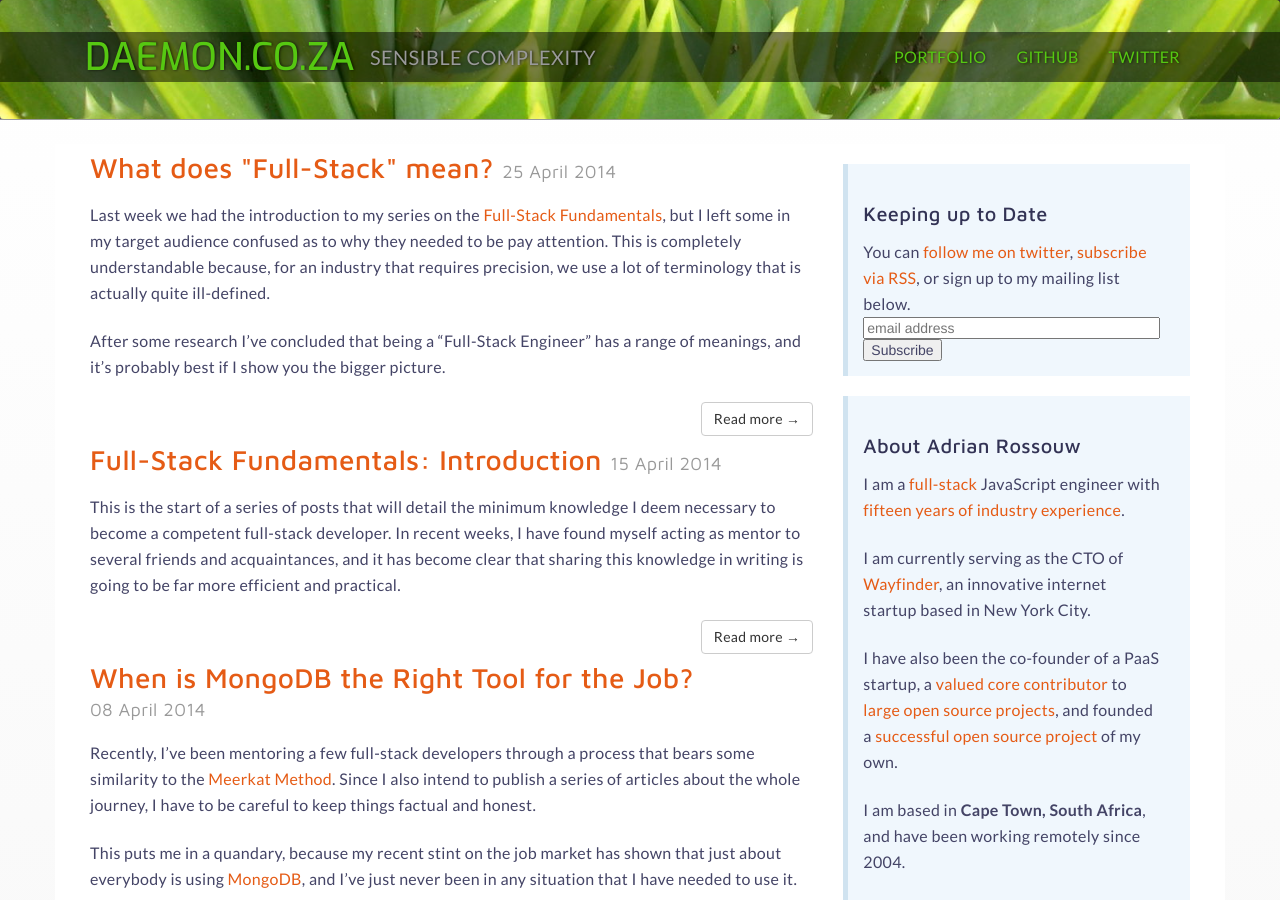
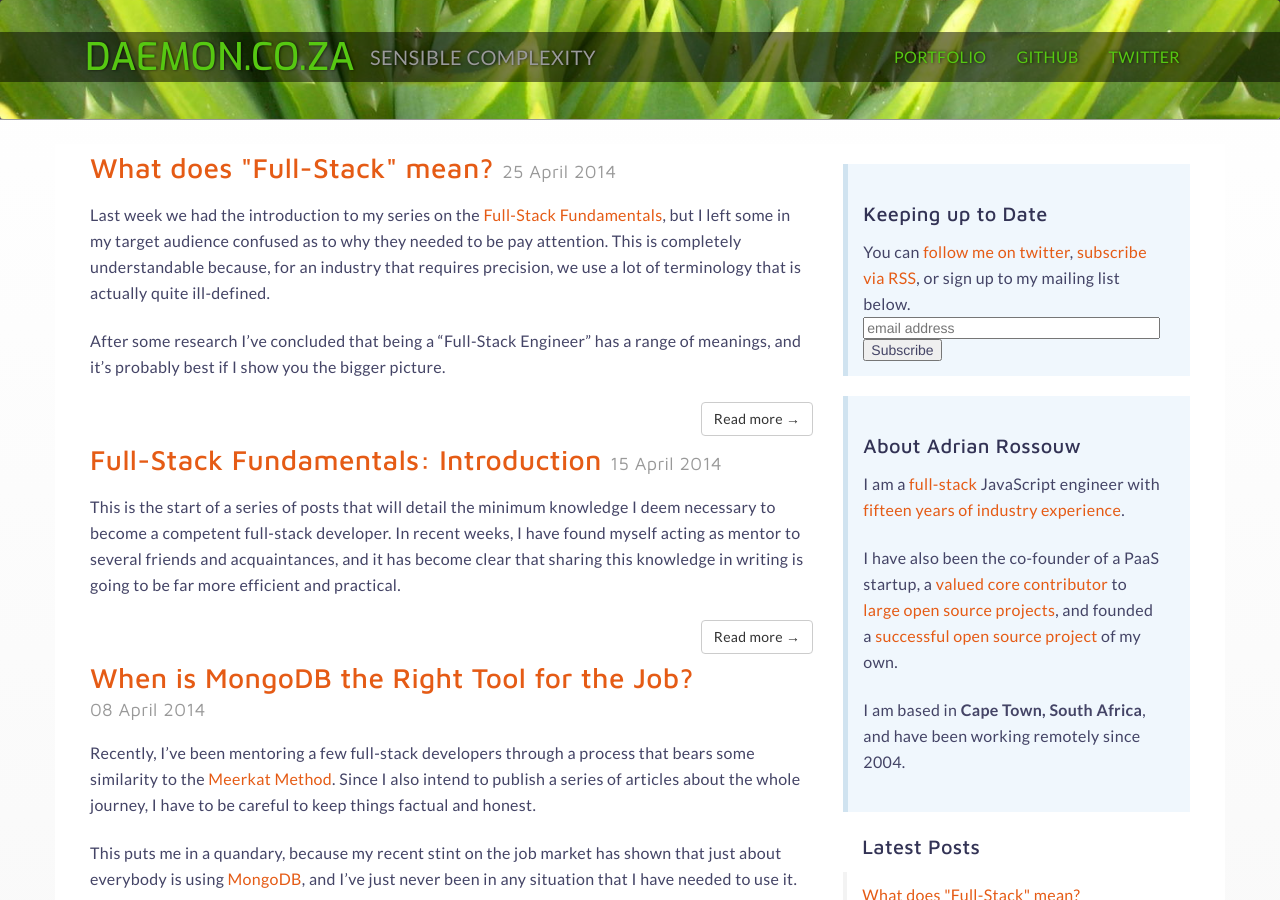
Before and after one commit to AdrianRossouw/daemon-co-za, a Jekyll site: the page built from index.html, in a window 1280 px wide and 900 px high. Built offline with Jekyll 4.4.1, drawn with Linux system fonts in a browser that asks for light colours; the list of posts is cut into pages by our own code; comment, search, counter and statistics services are not loaded.

Commit message:
no longer at wayfinder

```diff
--- a/_includes/about.md
+++ b/_includes/about.md
@@ -1,6 +1,4 @@
 I am a [full-stack](/2014/04/what-does-full-stack-mean) JavaScript engineer with [fifteen years of industry experience](/portfolio).
-
-I am currently serving as the CTO of [Wayfinder](http://wayfinder.co), an innovative internet startup based in New York City.
 
 I have also been the co-founder of a PaaS startup, a [valued core contributor](https://drupal.org/node/956624) to
 [large open source projects](http://drupal.org), and founded a [successful open source project](http://aegirproject.org) of my own.
```
